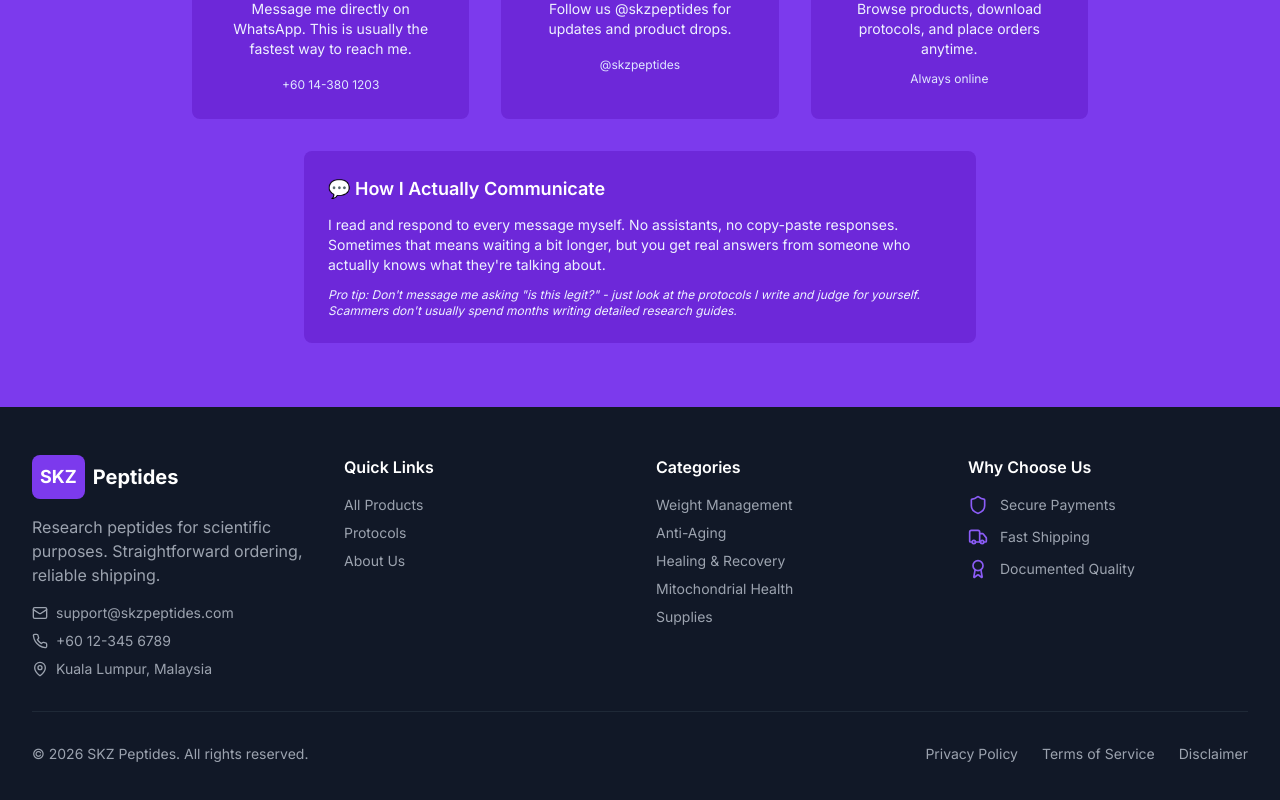
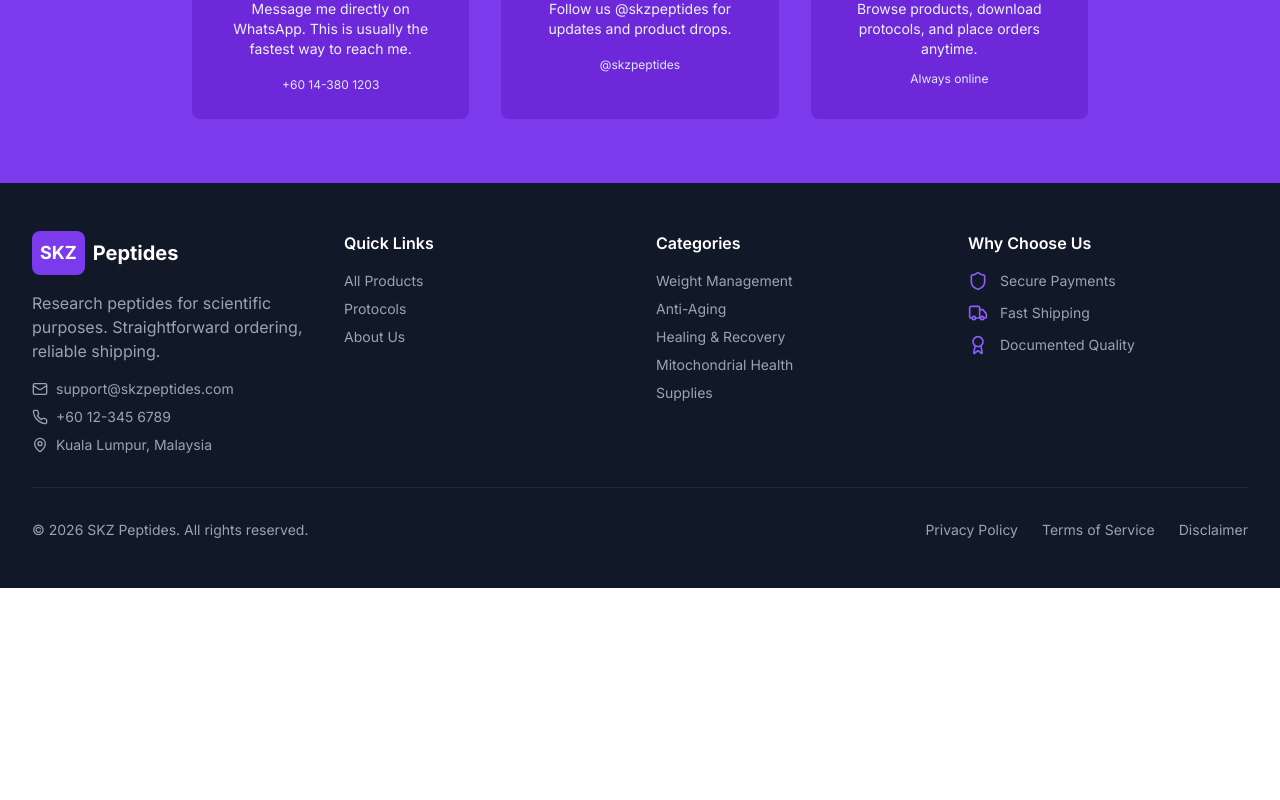
Before and after one commit to cinigami/SKZ-Peptides-, a React (Vite) app in the folder projects/skz-peptides/frontend/: page /about in a window 1280 px wide. Shown: the part 2402-3202 px from the top of the page. After the commit the page ends 2990 px from the top, so only its background shows below. Built offline with nearby package versions, Linux system fonts and the light colour scheme.

Commit message:
remove: How I Actually Communicate section from About

```diff
--- a/projects/skz-peptides/frontend/src/pages/About.jsx
+++ b/projects/skz-peptides/frontend/src/pages/About.jsx
@@ -176,18 +176,6 @@ const About = () => {
               </div>
             </div>
 
-            <div className="mt-8 p-6 bg-primary-700 rounded-lg text-left max-w-2xl mx-auto">
-              <h3 className="text-lg font-semibold mb-3">💬 How I Actually Communicate</h3>
-              <p className="text-primary-100 text-sm mb-3">
-                I read and respond to every message myself. No assistants, no copy-paste responses.
-                Sometimes that means waiting a bit longer, but you get real answers from someone
-                who actually knows what they're talking about.
-              </p>
-              <p className="text-primary-100 text-xs italic">
-                Pro tip: Don't message me asking "is this legit?" - just look at the protocols I write
-                and judge for yourself. Scammers don't usually spend months writing detailed research guides.
-              </p>
-            </div>
           </div>
         </div>
       </section>
```
Also changed, not shown: 1 other file (tests, documents, lock files or other folders).
